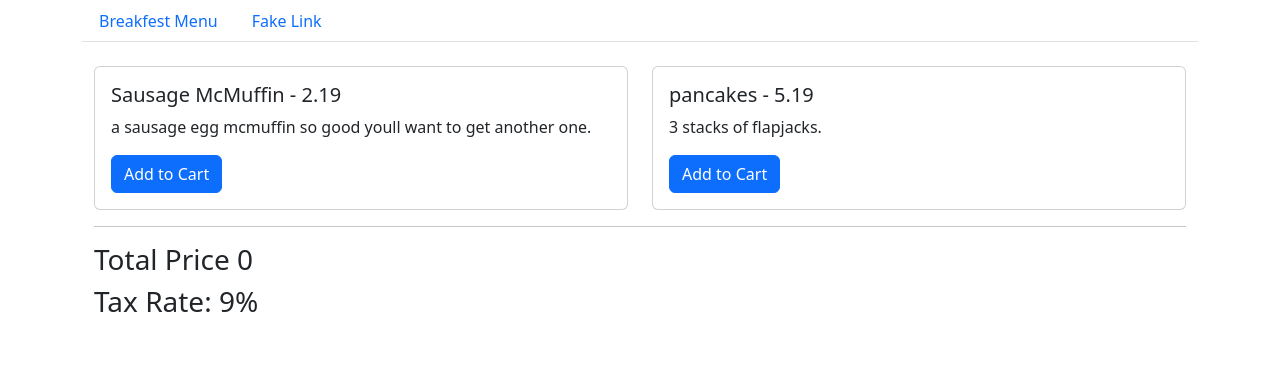
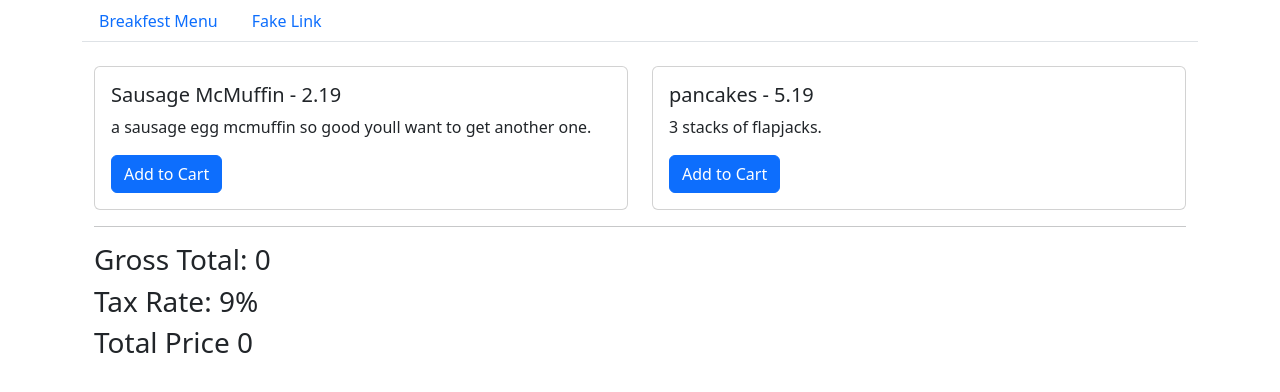
Before and after one commit to isaaclubanko/angular16boilerplate, an Angular app: page /breakfastmenu in a window 1280 px wide. Shown: the top 392 px of the page. Built offline with nearby package versions, Linux system fonts and the light colour scheme.

Commit message:
impliment signals for breakfast menu

```diff
--- a/src/app/breakfast-menu/breakfast-menu.component.html
+++ b/src/app/breakfast-menu/breakfast-menu.component.html
@@ -12,6 +12,7 @@
     </div>
   </div>
   <hr/>
-  <h3>Total Price {{ totalPrice }}</h3>
-  <h3>Tax Rate: {{ taxRate }}%</h3>
+  <h3>Gross Total: {{ grossTotal() }}</h3>
+  <h3>Tax Rate: {{ taxRate() }}%</h3>
+  <h3>Total Price {{ totalPrice() }}</h3>
 </div>
--- a/src/app/breakfast-menu/breakfast-menu.component.ts
+++ b/src/app/breakfast-menu/breakfast-menu.component.ts
@@ -1,4 +1,4 @@
-import { Component } from '@angular/core';
+import { Component, WritableSignal, signal, computed } from '@angular/core';
 import { OnInit } from '@angular/core';
 import { MenuService } from '../menu.service';
 import { Subscription } from 'rxjs';
@@ -12,10 +12,19 @@
 export class BreakfastMenuComponent implements OnInit{
 
   items:any[] = []
-  grossTotal: number = 0.00
-  taxRate: number = 9
-  totalPrice: number = 0.00
   taxSubscription$: Subscription = new Subscription();
+
+
+  grossTotal: WritableSignal<number> = signal(0);
+  taxRate: WritableSignal<number> = signal(9);
+
+  tax = computed(()=>(
+    this.grossTotal() * this.taxRate()) / 100
+  )
+  totalPrice = computed(()=>
+    Math.round((this.grossTotal() + this.tax()) * 100) / 100
+  )
+
 
   constructor(
     private menuService: MenuService
@@ -29,15 +38,13 @@
     })
     this.taxSubscription$ = this.menuService.updateTax().subscribe(
       rate=>{
-        this.taxRate = rate;
+        this.taxRate.set(rate);
       }
     )
   }
 
   public updateTotal(item: any){
-    this.grossTotal = this.grossTotal + item.price
-    let tax = (this.grossTotal * this.taxRate) / 100
-    this.totalPrice = Math.round((this.grossTotal + tax) * 100) / 100
+    this.grossTotal.update(value => value + item.price)
   }
 
   public ngOnDestroy(){
--- a/src/app/menu.service.ts
+++ b/src/app/menu.service.ts
@@ -26,7 +26,7 @@
   }
 
   updateTax(): Observable<any>{
-    const src = interval(10000)
+    const src = interval(3000)
     return src.pipe(
       map((x)=>{
         const rate = Math.floor(Math.random() * 10) + 6;
```
